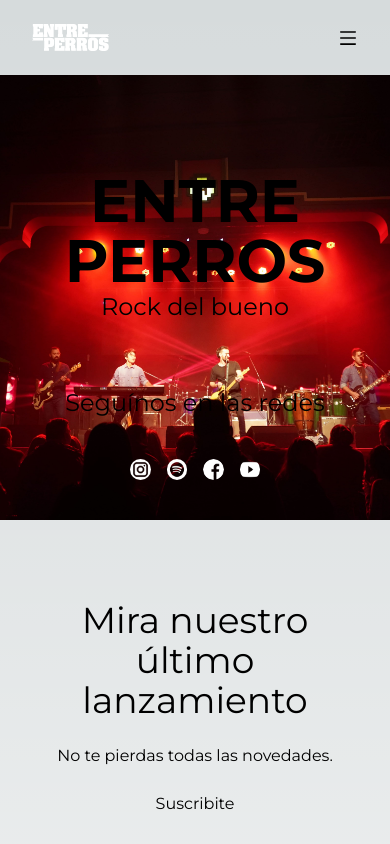
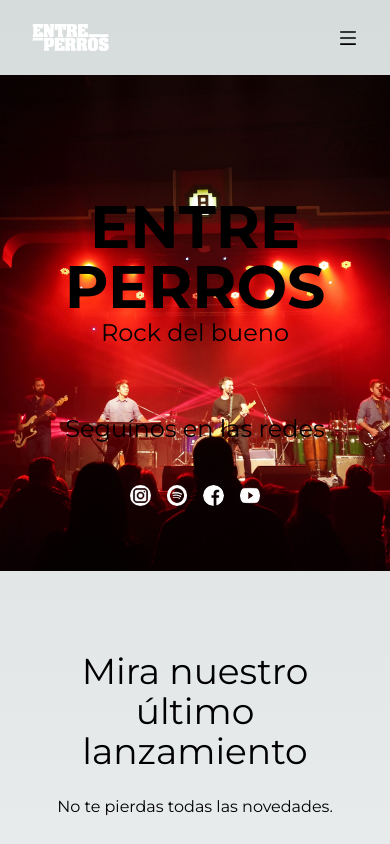
Before and after one commit to PapelFloreado/entreperros-app, a Next.js app: page / in a window 390 px wide. Shown: the top 844 px of the page. Built offline with nearby package versions, Linux system fonts and the light colour scheme.

Commit message:
entreperros v0.05b final

```diff
--- a/src/app/components/Hero/Hero.jsx
+++ b/src/app/components/Hero/Hero.jsx
@@ -19,8 +19,7 @@ const Hero = () => {
     <>
 
       <div className="bg">
-
-        <div className="flex flex-col container bg-hero mx-auto justify-center">
+        <div className="flex flex-col container bg-hero mx-auto justify-center   min-h-[400px]">
             <div className="  mb-10">
               <h1 className=" container mx-auto text-6xl text-center md:text-start md:text-8xl font-bold">ENTRE PERROS</h1>
               <p className="text-2xl md:text-start text-center md:text-4xl">Rock del bueno</p>
--- a/src/app/components/TableTour/TableTour.jsx
+++ b/src/app/components/TableTour/TableTour.jsx
@@ -14,13 +14,13 @@ const TableTour = () => {
 
   return (
 
-      <div className="container min-h-[100px] mx-auto shadow-md sm:rounded-lg mt-16">
+      <div className="container min-h-[100px] mx-auto shadow-md  sm:rounded-lg mt-16">
 
     <h2 className='text-4xl text-center mb-14'>Tour</h2>
     {
         fechas.length < 1 ? <h2 className="text-center text-4xl">Próximamente más fechas</h2> : (
 
-            <table className="w-full text-center text-sm container mx-auto  text-white">
+            <table className="w-full text-center text-sm container md:mx-auto  text-white">
                     <thead className="text-xs">
                         <tr>
                             <th scope="col" className="px-6 py-3 w-1/3">
```
